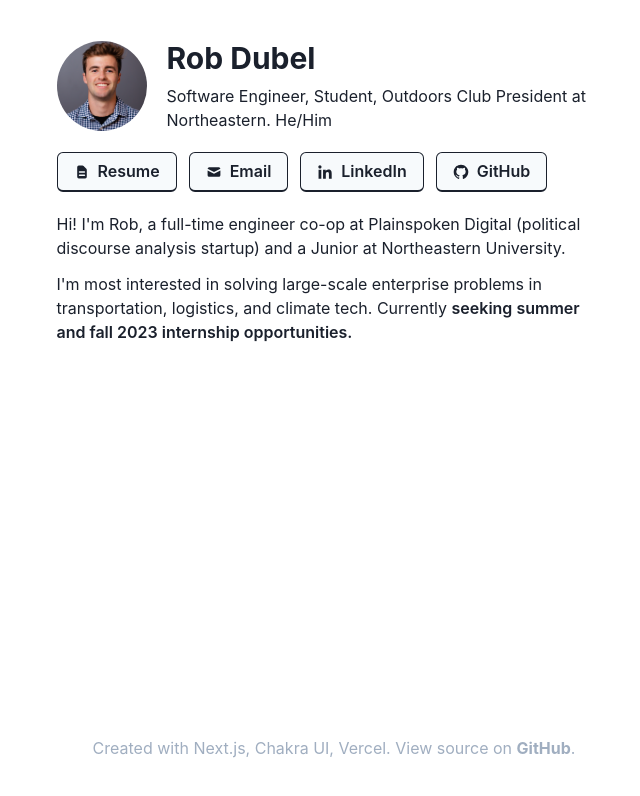
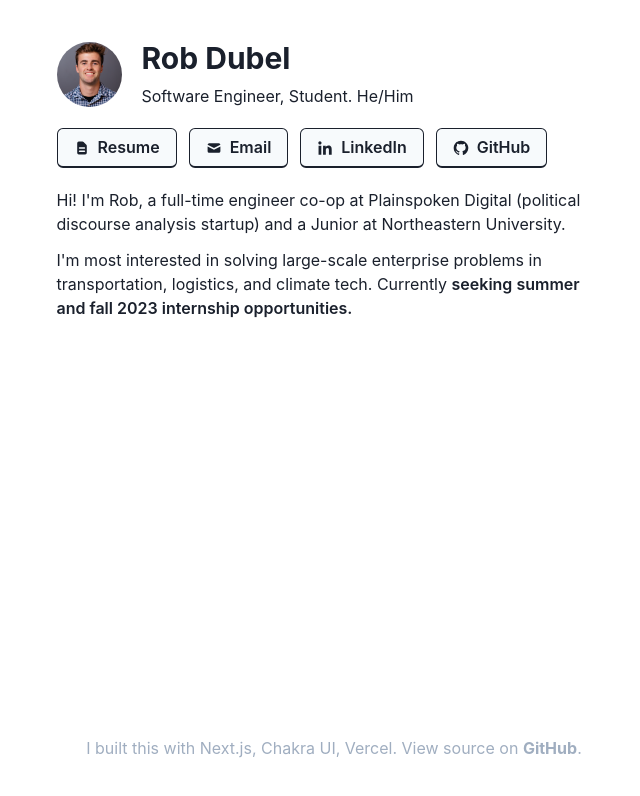
Before and after one commit to dubelr/personal-site, a Next.js app: page / in a window 1280 px wide. Shown: the top 796 px of the page, without its empty margins (306-946 px from the left). Built offline with nearby package versions, Linux system fonts and the light colour scheme.

Commit message:
minimized header

```diff
--- a/pages/index.js
+++ b/pages/index.js
@@ -29,7 +29,6 @@ export default function Home() {
       icon: HiMail,
       path: "mailto:dubel.r@northeastern.edu",
       color: "green",
-      label: "mailto: dubel.r@northeastern.edu",
     },
     {
       text: "LinkedIn",
@@ -46,7 +45,7 @@ export default function Home() {
   ];
   let personalSiteProjectURL = "https://github.com/bobby-dubel/personal-site";
   const ChakraImg = chakra(Image, {
-    baseStyle: { maxH: 120, maxW: 120 },
+    baseStyle: { maxH: 100, maxW: 100 },
     shouldForwardProp: (prop) =>
       [
         "width",
@@ -79,21 +78,20 @@ export default function Home() {
             <ChakraImg
               src="/profile.jpg"
               alt="descriptive"
-              width="90"
-              height="90"
+              width="65"
+              height="65"
               borderRadius="50%"
             />
             <VStack align="left">
               <Heading size="lg">{name}</Heading>
               <Text>
-                Software Engineer, Student, Outdoors Club President at
-                Northeastern. He/Him
+                Software Engineer, Student. He/Him
               </Text>
             </VStack>
           </HStack>
           <Wrap spacing={3} py={5} overflow="visible">
             {buttons.map((button) => (
-              <Tooltip label={button.label} key={button.label}>
+              <Tooltip label={button.label} key={button.text}>
               <Button
                 w="max-content"
                 variant="outline"
@@ -143,7 +141,7 @@ export default function Home() {
         <Spacer />
         <Flex maxW="555px" direction="column">
           <Text mt="75px" as="span" align="center" color="gray.400">
-            Created with Next.js, Chakra UI, Vercel. View source on{" "}
+            I built this with Next.js, Chakra UI, Vercel. View source on{" "}
             <a href={personalSiteProjectURL}>
               <b>GitHub</b>
             </a>
```
